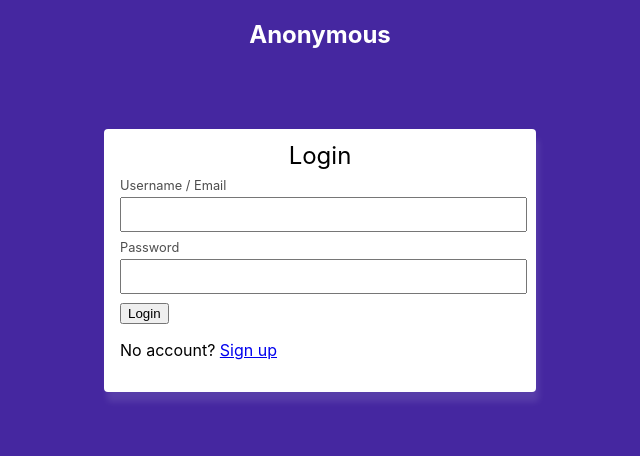
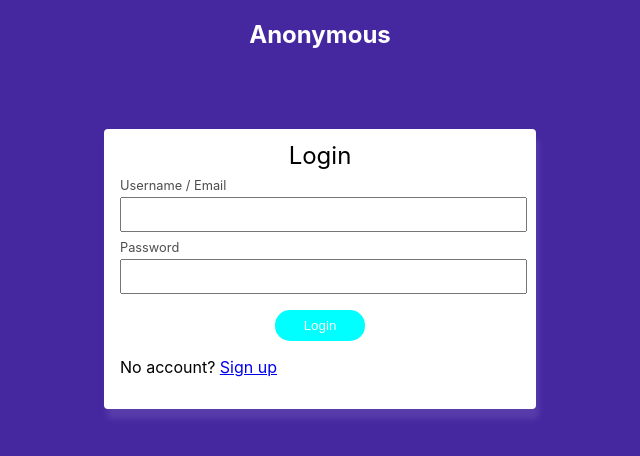
Before and after one commit to Amir9eng/Anonymous, a React (Create React App) app: page /login in a window 1280 px wide. Shown: the top 456 px of the page, without its empty margins (320-960 px from the left). Built offline with nearby package versions, Linux system fonts and the light colour scheme.

Commit message:
feat: messagepage

```diff
--- a/src/pages/access.scss
+++ b/src/pages/access.scss
@@ -3,6 +3,18 @@
   height: 100vh;
   overflow-y: auto;
 
+  textarea{
+    resize: none;
+  }
+  button{
+    display: block;
+    margin: 1rem auto;
+    background-color: aqua;
+    color: white;
+    padding: .5rem 1.8rem;
+    border: none;
+    border-radius: 15px;
+  }
   h2 {
     text-align: center;
     text-decoration: none;
@@ -10,6 +22,7 @@
       color: white;
       text-decoration: none;
     }
+
   }
 
   form {
```
